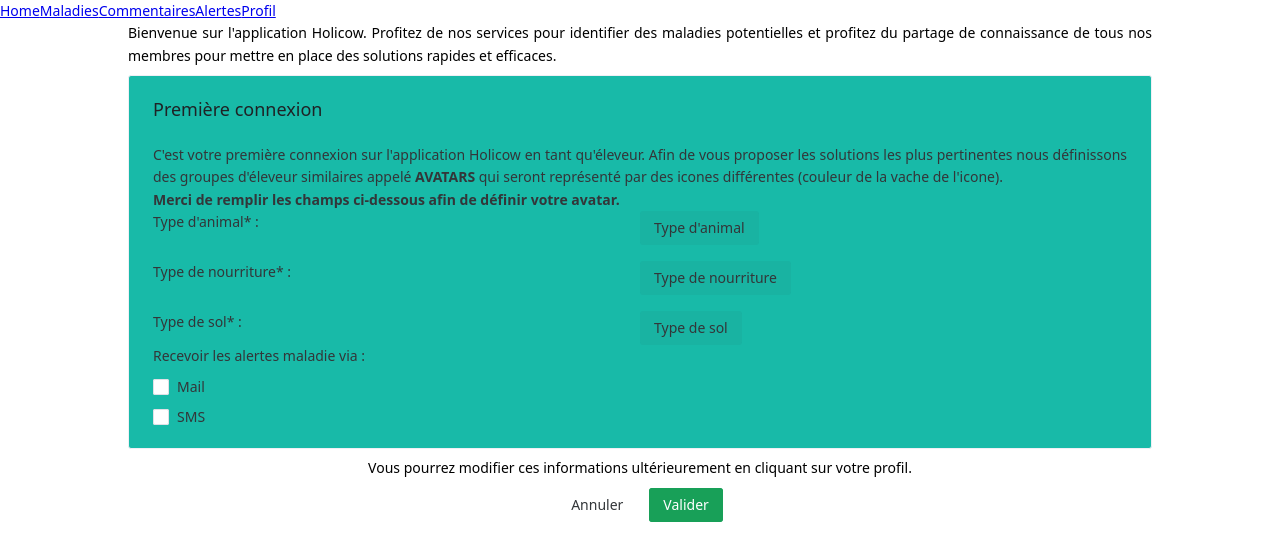
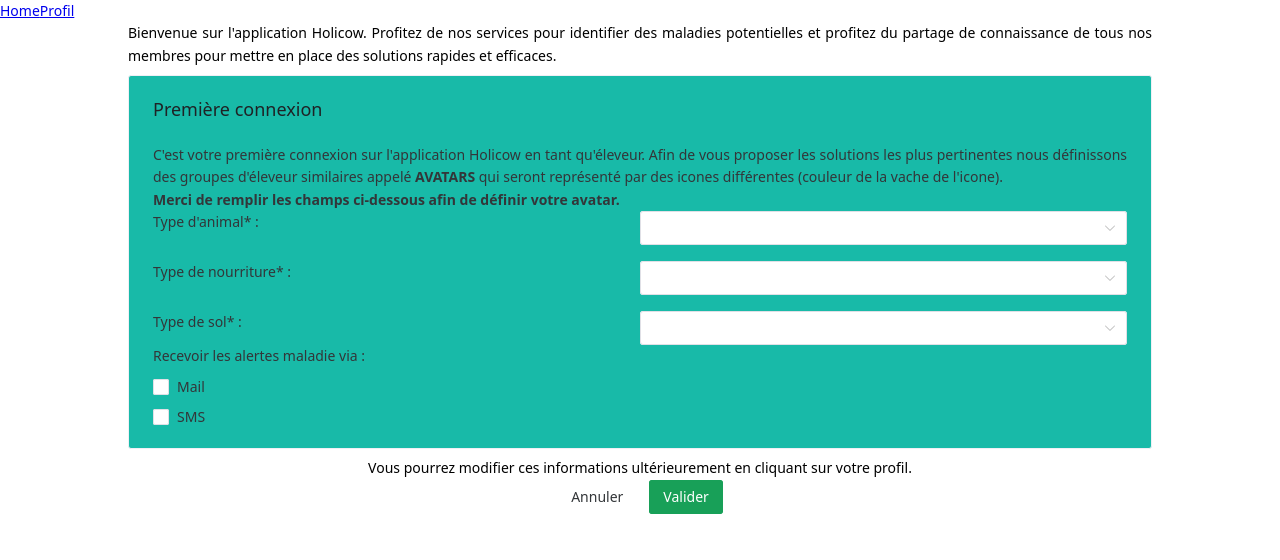
Before and after one commit to Bvanoo/holicow, a Vue app: page / in a window 1280 px wide. Shown: the top 560 px of the page. Built offline with nearby package versions, Linux system fonts and the light colour scheme; the HTML template or start-up script is replaced by a standard one.

Commit message:
feat: add first connection components and enhance user profile view
Use router to go to the profilView

Add button who show the correct component depend on what the user click

```diff
--- /dev/null
+++ b/src/assets/ProfilView/profilView.scss
@@ -0,0 +1,9 @@
+@use '../variables' as *;
+
+.profilView {
+  width: 100%;
+  &__userCard {
+    background-color: $main_color;
+    width: 80%;
+  }
+}
--- a/src/assets/main.scss
+++ b/src/assets/main.scss
@@ -1,6 +1,7 @@
 @use '_normalizer';
 @use '_variables' as *;
 @use 'firstConnexion';
+@use 'ProfilView/profilView';
 
 body {
 }
--- a/src/components/FirstConnexion/AlertsChoice.vue
+++ b/src/components/FirstConnexion/AlertsChoice.vue
@@ -6,11 +6,11 @@
 </script>
 
 <template>
-    <n-flex vertical class="FirstConnexion__alertsChoice">
-        <n-el tag="p" class="FirstConnexion__paragraph">
+    <n-flex vertical class="firstConnexion__alertsChoice">
+        <n-el tag="p" class="firstConnexion__paragraph">
             Recevoir les alertes maladie via :
         </n-el>
-        <n-flex vertical class="FirstConnexion__card__alerts">
+        <n-flex vertical class="firstConnexion__card__alerts">
             <n-checkbox v-model:checked="mailValue">
                 Mail
             </n-checkbox>
--- /dev/null
+++ b/src/components/FirstConnexion/CancelConnexionCard.vue
@@ -0,0 +1,11 @@
+<script setup lang="ts">
+    import { NCard } from 'naive-ui';
+</script>
+
+<template>
+    <n-card title="Déconnexion" class="firstConnexion__card">
+        Vous avez choisi de ne pas vous connecter sur l'application Holicow.
+        Nous espérons vous revoir bientôt!
+    </n-card>
+
+</template>
--- /dev/null
+++ b/src/components/FirstConnexion/FirstConnexionCard.vue
@@ -0,0 +1,32 @@
+<script setup lang="ts">
+    // \/ J'ai une erreur dans vscode mais c'est juste dans l'ide \/
+    import AlertsChoice from './AlertsChoice.vue'
+    import UserInfosChoice from './UserInfosChoice.vue'
+    // /\ Fin Erreur /\
+    import { NCard, NEl } from 'naive-ui'
+
+    const firstTextConnexion =
+        "C'est votre première connexion sur l'application Holicow en tant qu'éleveur. Afin de vous proposer les solutions les plus pertinentes nous définissons des groupes d'éleveur similaires appelé <strong>AVATARS</strong> qui seront représenté par des icones différentes (couleur de la vache de l'icone)."
+    const secondTextConnexion =
+        '<strong>' + 'Merci de remplir les champs ci-dessous afin de définir votre avatar.' + '</strong>'
+</script>
+
+<template>
+    <n-card title="Première connexion" class="firstConnexion__card">
+        <!--first connexion text-->
+        <n-el tag="header" class="firstConnexion__paragraph">
+            <p v-html="firstTextConnexion"></p>
+        </n-el>
+        <!--End first connexion text-->
+
+        <n-el tag="main">
+            <!--second connexion text-->
+            <n-el tag="div" class="firstConnexion__paragraph">
+                <p v-html="secondTextConnexion"></p>
+            </n-el>
+            <!--End second connexion text-->
+            <UserInfosChoice />
+            <AlertsChoice />
+        </n-el>
+    </n-card>
+</template>
--- a/src/components/FirstConnexion/UserInfosChoice.vue
+++ b/src/components/FirstConnexion/UserInfosChoice.vue
@@ -1,53 +1,57 @@
 <script setup lang="ts">
-    import { NEl, NDropdown, NGi, NGrid, NButton, useMessage } from 'naive-ui';
+    import { NEl, NSelect, NGi, NGrid } from 'naive-ui';
+    import { ref } from 'vue';
 
-    const message = useMessage();
-
+    const valueAnimalType = ref<number | string>("");
+    const valueFoodType = ref<number | string>("");
+    const valueSoilType = ref<number | string>("");
     const optionsAnimalType = [
         {
             label: 'Option 1',
-            key: 'option1',
+            value: 0,
         },
         {
             label: 'Option 2',
-            key: 'option2',
+            value: 1,
         },
         {
             label: 'Option 3',
-            key: 'option3',
+            value: 2,
         }
     ]
     const optionsFoodType = [
         {
             label: 'Option 1',
-            key: 'option1',
+            value: 'option1',
         },
         {
             label: 'Option 2',
-            key: 'option2',
+            value: 'option2',
         },
         {
             label: 'Option 3',
-            key: 'option3',
+            value: 'option3',
         }
     ]
     const optionsSoilType = [
         {
             label: 'Option 1',
-            key: 'option1',
+            value: 'option1',
         },
         {
             label: 'Option 2',
-            key: 'option2',
+            value: 'option2',
         },
         {
             label: 'Option 3',
-            key: 'option3',
+            value: 'option3',
         }
     ]
 
-    function handleSelect(key: string | number) {
-        message.info(String(key))
+    const test = () => {
+        console.log("valueAnimalType.value", valueAnimalType.value)
+        // const index: number = typeof valueAnimalType.value === "string" ? 0 : valueAnimalType.value;
+        // console.log(optionsAnimalType[index])
     }
 
 </script>
@@ -58,25 +62,19 @@
             <n-el tag="span">Type d'animal* :</n-el>
         </n-gi>
         <n-gi>
-            <n-dropdown trigger="hover" :options="optionsAnimalType" @select="handleSelect">
-                <n-button secondary>Type d'animal</n-button>
-            </n-dropdown>
+            <n-select :options="optionsAnimalType" v-model:value="valueAnimalType" @update:value="test" />
         </n-gi>
         <n-gi>
             <n-el tag="span">Type de nourriture* :</n-el>
         </n-gi>
         <n-gi>
-            <n-dropdown trigger="hover" :options="optionsFoodType" @select="handleSelect">
-                <n-button secondary>Type de nourriture</n-button>
-            </n-dropdown>
+            <n-select :options="optionsFoodType" v-model:value="valueFoodType" />
         </n-gi>
         <n-gi>
             <n-el tag="span">Type de sol* :</n-el>
         </n-gi>
         <n-gi>
-            <n-dropdown trigger="hover" :options="optionsSoilType" @select="handleSelect">
-                <n-button secondary>Type de sol</n-button>
-            </n-dropdown>
+            <n-select :options="optionsSoilType" v-model:value="valueSoilType" />
         </n-gi>
     </n-grid>
 </template>
--- a/src/components/NavBar.vue
+++ b/src/components/NavBar.vue
@@ -5,8 +5,8 @@
 <template>
 
     <router-link to="/">Home</router-link>
-    <router-link to="/maladies">Maladies</router-link>
-    <router-link to="/commentaires">Commentaires</router-link>
-    <router-link to="/alertes">Alertes</router-link>
+    <!-- <router-link to="/maladies">Maladies</router-link> -->
+    <!-- <router-link to="/commentaires">Commentaires</router-link> -->
+    <!-- <router-link to="/alertes">Alertes</router-link> -->
     <router-link to="/profil">Profil</router-link>
 </template>
--- a/src/views/FirstConnexion.vue
+++ b/src/views/FirstConnexion.vue
@@ -1,11 +1,39 @@
 <script lang="ts" setup>
-    import AlertsChoice from '../components/firstConnexion/AlertsChoice.vue';
-    import UserInfosChoice from '../components/firstConnexion/UserInfosChoice.vue';
-    import { NCard, NEl, NButton, NFlex } from 'naive-ui'
 
-    const introText = "Bienvenue sur l'application Holicow. Profitez de nos services pour identifier des maladies potentielles et profitez du partage de connaissance de tous nos membres pour mettre en place des solutions rapides et efficaces."
-    const firstTextConnexion = "C'est votre première connexion sur l'application Holicow en tant qu'éleveur. Afin de vous proposer les solutions les plus pertinentes nous définissons des groupes d'éleveur similaires appelé <strong>AVATARS</strong> qui seront représenté par des icones différentes (couleur de la vache de l'icone)."
-    const secondTextConnexion = "<strong>" + "Merci de remplir les champs ci-dessous afin de définir votre avatar." + "</strong>"
+    import { NEl, NButton, NFlex } from 'naive-ui'
+    import { useRouter } from 'vue-router'
+    import { ref } from 'vue'
+    import FirstConnexionCard from '@/components/FirstConnexion/FirstConnexionCard.vue'
+    import CancelConnexionCard from '@/components/FirstConnexion/CancelConnexionCard.vue'
+
+    const router = useRouter()
+
+    //Text variables
+    const introText =
+        "Bienvenue sur l'application Holicow. Profitez de nos services pour identifier des maladies potentielles et profitez du partage de connaissance de tous nos membres pour mettre en place des solutions rapides et efficaces."
+
+    //End Text variables
+
+    //Variables click
+    const isCancelLogin = ref(false)
+    //End Variables click
+
+    //Functions click
+    const goToProfil = () => {
+        router.push('/profil')
+    }
+
+    const cancelLogin = () => {
+        isCancelLogin.value = true
+    }
+    const quitApp = () => {
+        isCancelLogin.value = true
+    }
+    const undoCancelLogin = () => {
+        isCancelLogin.value = false
+    }
+
+    //End Functions click
 </script>
 
 <template>
@@ -17,28 +45,28 @@
         <!--End Intro text-->
 
         <n-flex vertical align="center" class="firstConnexion__main">
-            <n-card title="Première connexion" class="firstConnexion__card">
-                <!--first connexion text-->
-                <n-el tag="header" class="firstConnexion__paragraph">
-                    <p v-html="firstTextConnexion"></p>
-                </n-el>
-                <!--End first connexion text-->
+            <!--First connexion-->
+            <FirstConnexionCard v-if="!isCancelLogin" />
+            <n-el tag="div" v-if="!isCancelLogin">
+                <n-el tag="p">Vous pourrez modifier ces informations ultérieurement en cliquant sur votre profil.</n-el>
+                <n-flex justify="center">
+                    <n-button quaternary @click.prevent="cancelLogin">Annuler</n-button>
+                    <n-button type="primary" @click.prevent="goToProfil">Valider</n-button>
+                </n-flex>
+            </n-el>
+            <!--End First connexion-->
 
-                <n-el tag="main">
-                    <!--second connexion text-->
-                    <n-el tag="div" class="firstConnexion__paragraph">
-                        <p v-html="secondTextConnexion"></p>
-                    </n-el>
-                    <!--End second connexion text-->
-                    <UserInfosChoice />
-                    <AlertsChoice />
-                </n-el>
-            </n-card>
-            <n-el tag="p">Vous pourrez modifier ces informations ultérieurement en cliquant sur votre profil.</n-el>
-            <n-flex>
-                <n-button quaternary>Annuler</n-button>
-                <n-button type="primary">Valider</n-button>
-            </n-flex>
+            <!--Cancel connexion-->
+            <CancelConnexionCard v-if="isCancelLogin" />
+            <n-el tag="div" v-if="isCancelLogin">
+                <n-el tag="p">Vous pourrez modifier ces informations ultérieurement en cliquant sur votre profil.</n-el>
+                <n-flex justify="center">
+                    <n-button quaternary @click.prevent="quitApp">Retour WALLeSmart</n-button>
+                    <n-button type="primary" @click.prevent="undoCancelLogin">Se connecter</n-button>
+                </n-flex>
+            </n-el>
+            <!--End Cancel connexion-->
+
         </n-flex>
     </n-flex>
 </template>
```
Also changed, not shown: src/components/ProfilCard.vue (+21 -34 lines), src/views/ProfilView.vue (+15 -2 lines).
